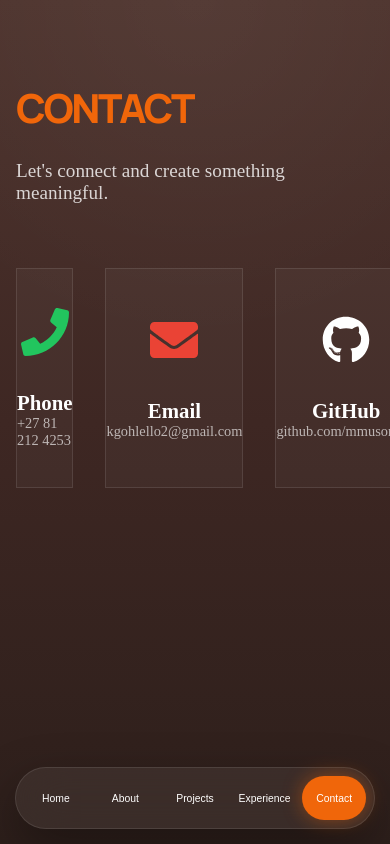
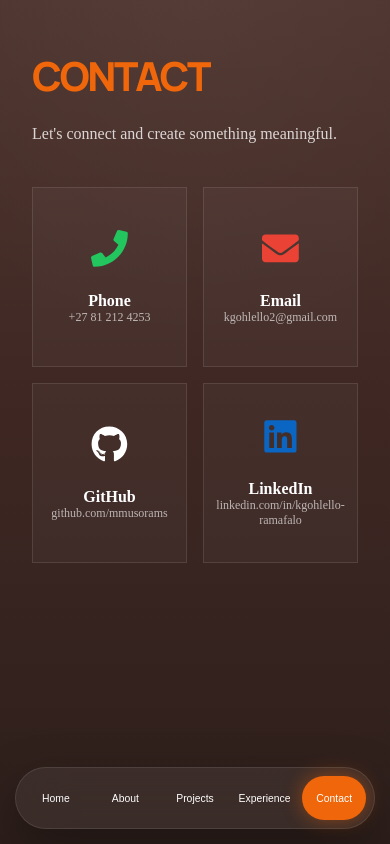
Before and after one commit to mmusorams/portfolio, a React (Vite) app: page /portfolio/contact in a window 390 px wide. Built offline with nearby package versions, Linux system fonts and the light colour scheme.

Commit message:
Implement responsive design for Contact page
Added responsive styles for tablet, mobile, and small phone views in Contact.css.

```diff
--- a/src/pages/Contact/Contact.css
+++ b/src/pages/Contact/Contact.css
@@ -129,6 +129,101 @@
 }
 
 
+/* =========================
+   TABLET RESPONSIVENESS
+========================= */
+
+@media (max-width: 1024px) {
+
+    .contact-page {
+        padding: 3rem 1.5rem 2rem;
+    }
+
+    .contact-grid {
+        grid-template-columns: repeat(2, minmax(0, 1fr));
+        gap: 1.5rem;
+    }
+
+}
+
+/* =========================
+   MOBILE RESPONSIVENESS
+========================= */
+
+@media (max-width: 768px) {
+
+    .contact-page {
+        width: 100%;
+        padding: 2rem 1rem 3rem;
+    }
+
+    .contact-intro {
+        margin-top: 1.5rem;
+        font-size: 1rem;
+        line-height: 1.7;
+    }
+
+    .contact-grid {
+        margin-top: 2.5rem;
+        grid-template-columns: repeat(2, minmax(0, 1fr));
+        gap: 1rem;
+    }
+
+    .contact-card {
+        width: 100%;
+        min-width: 0;
+        height: 180px;
+        padding: 1rem .5rem;
+        text-align: center;
+    }
+
+    .contact-icon {
+        font-size: 2.3rem;
+        margin-bottom: 1rem;
+    }
+
+    .contact-card h2 {
+        font-size: 1rem;
+        overflow-wrap: anywhere;
+    }
+
+    .contact-card p {
+        font-size: .75rem;
+        overflow-wrap: anywhere;
+    }
+
+}
+
+/* =========================
+   SMALL PHONES
+========================= */
+
+@media (max-width: 380px) {
+
+    .contact-grid {
+        gap: .7rem;
+    }
+
+    .contact-card {
+        height: 160px;
+        padding: .7rem .3rem;
+    }
+
+    .contact-icon {
+        font-size: 2rem;
+    }
+
+    .contact-card h2 {
+        font-size: .9rem;
+    }
+
+    .contact-card p {
+        font-size: .7rem;
+    }
+
+}
+
+
 .contact-card:hover .contact-icon{
 
     transform:scale(1.15);
```
